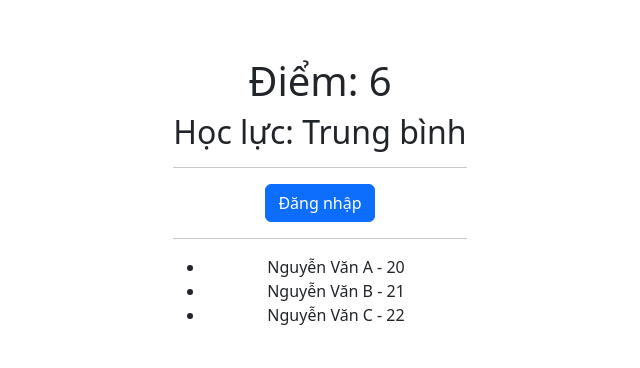
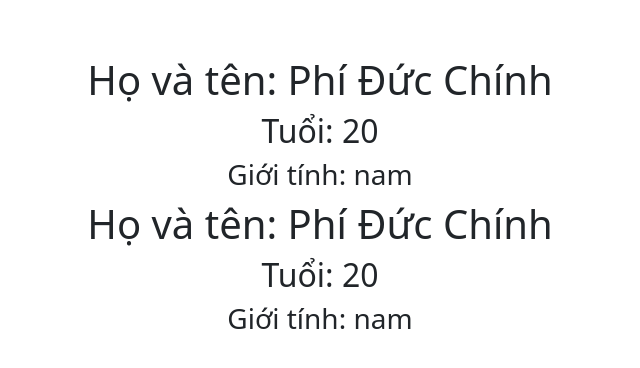
Before and after one commit to chinhpd5/WEB2072, a Vue app in the folder web2072/: page / in a window 1280 px wide. Shown: the part 200-568 px from the top of the page, without its empty margins (320-960 px from the left). Built offline with nearby package versions, Linux system fonts and the light colour scheme.

Commit message:
component

```diff
--- a/web2072/src/App.vue
+++ b/web2072/src/App.vue
@@ -1,50 +1,14 @@
 <template>
   <div>
-    <!-- if else -->
-    <h1>Điểm: {{ mark }}</h1>
-    <h2>
-      Học lực:
-      <span v-if="mark >= 9">Giỏi</span>
-      <span v-else-if="mark >= 7">Khá</span>
-      <span v-else-if="mark >= 5">Trung bình</span>
-      <span v-else>Yếu</span>
-    </h2>
-
-    <hr>
-    <!-- show -->
-    <button v-show="!isLogin" @click="isLogin = !isLogin" class="btn btn-primary">
-      Đăng nhập
-    </button>
-
-    <div v-show="isLogin">
-      <h3>Xin chào, admin</h3>
-      <button @click="isLogin = !isLogin" class="btn btn-outline-danger">
-        Đăng xuất
-      </button>
-    </div>
-
-    <hr>
-    <!-- for -->
-    <ul>
-      <li v-for="(item, index) in myArray" :key="index">
-        {{ item.name }} - {{ item.age }}
-      </li>
-    </ul>
+    <MyComponent></MyComponent>
+    <MyComponent />
   </div>
 </template>
 
 <script setup>
-import { ref } from 'vue';
-
-const mark = Math.floor(Math.random()*10);
-const isLogin = ref(false);
-const myArray = [
-  {name: "Nguyễn Văn A", age: 20},
-  {name: "Nguyễn Văn B", age: 21},
-  {name: "Nguyễn Văn C", age: 22}
-];
+import MyComponent from './components/MyComponent.vue'
 </script>
 
-<style>
+<style scoped>
 
 </style>
--- /dev/null
+++ b/web2072/src/components/MyComponent.vue
@@ -0,0 +1,15 @@
+<template>
+  <div>
+    <h1>Họ và tên: Phí Đức Chính</h1>
+    <h2>Tuổi: 20</h2>
+    <h3>Giới tính: nam</h3>
+  </div>
+</template>
+
+<script setup>
+
+</script>
+
+<style scoped>
+
+</style>
```
Also changed, not shown: web2072/src/components/directive.vue (added, +49 -0 lines).
